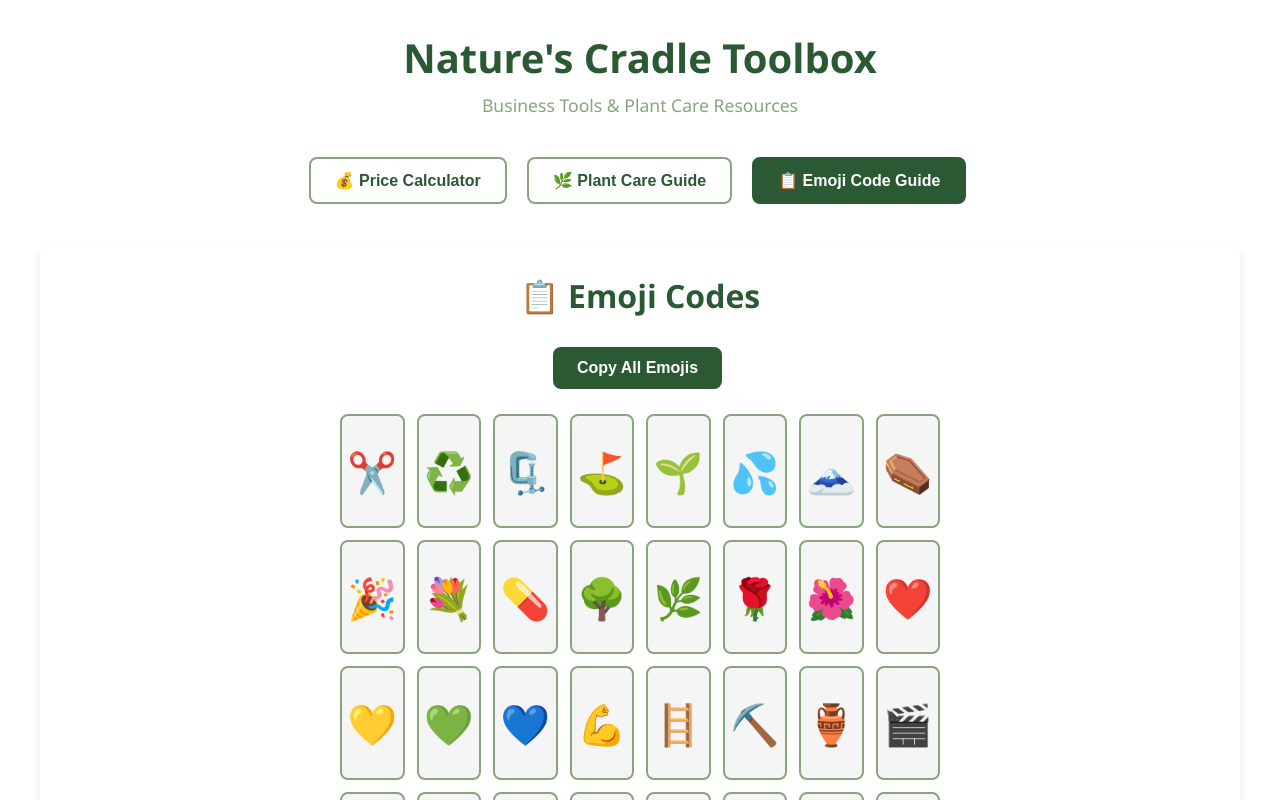
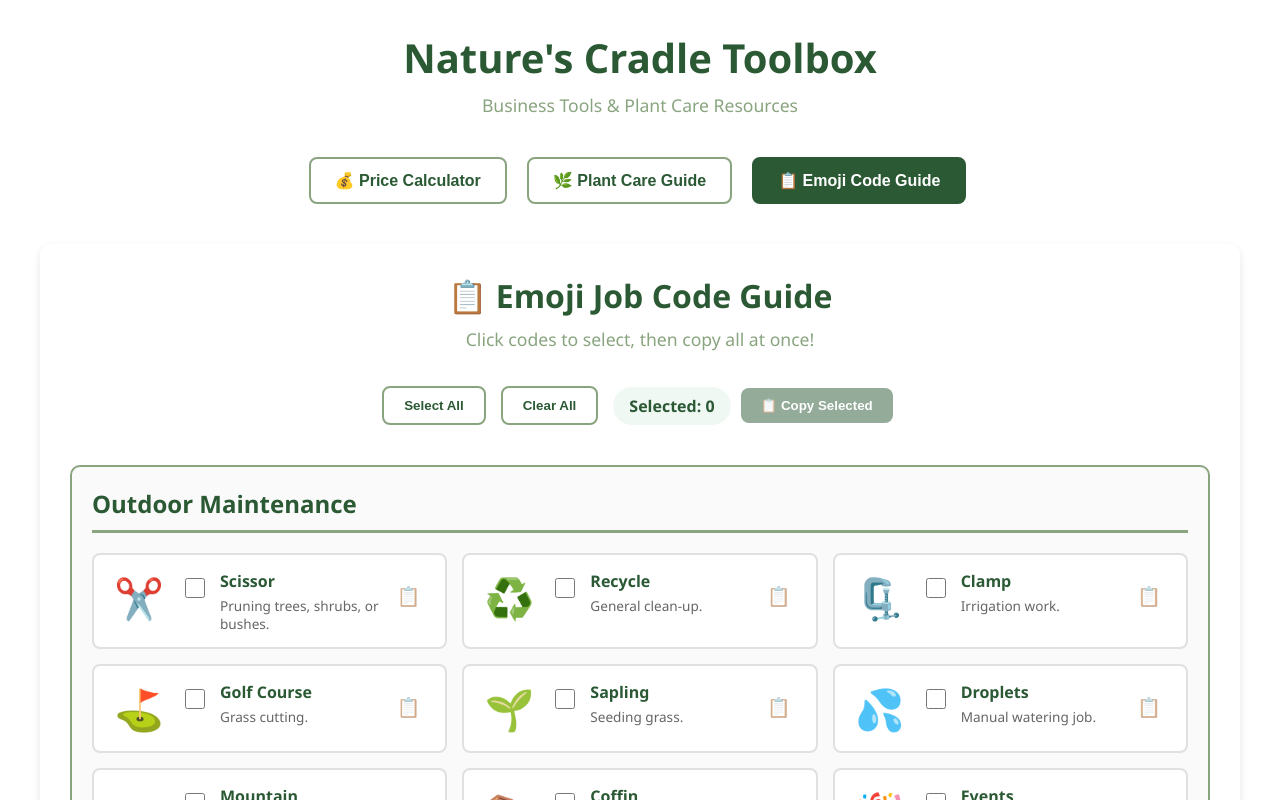
Before and after one commit to verrucosity/my-price-calculator-app, a React (Create React App) app: page / in a window 1280 px wide. Both pictures are taken after a click on the button "📋 Emoji Code Guide". Shown: the top 800 px of the page. Built offline with nearby package versions, Linux system fonts and the light colour scheme.

Commit message:
Revert "Simplify Emoji Code Guide to just emojis - clean quick reference"
This reverts commit f7d537a7982fb420d1e857d843a0abbe77a78dc9.

```diff
--- a/src/App.css
+++ b/src/App.css
@@ -349,84 +349,187 @@ button:hover {
 }
 
 /* Emoji Code Guide Styles */
-.emoji-quick-guide {
+.emoji-code-container {
   background: white;
   padding: 30px;
   border-radius: 10px;
   box-shadow: 0 4px 8px rgba(0,0,0,0.1);
-  text-align: center;
 }
 
-.emoji-quick-guide h1 {
+.emoji-code-container h1 {
   color: #2a5934;
-  margin: 0 0 20px 0;
+  text-align: center;
+  margin: 0 0 10px 0;
   font-size: 2em;
 }
 
-.copy-all {
-  padding: 12px 24px;
+.emoji-code-container .subtitle {
+  text-align: center;
+  color: #89a47f;
+  margin: 0 0 25px 0;
+  font-size: 1.1em;
+}
+
+.code-controls {
+  display: flex;
+  flex-wrap: wrap;
+  gap: 10px;
+  justify-content: center;
+  margin-bottom: 30px;
+  align-items: center;
+}
+
+.control-btn {
+  padding: 10px 20px;
+  border: 2px solid #89a47f;
+  background: white;
+  color: #2a5934;
+  border-radius: 8px;
+  cursor: pointer;
+  transition: all 0.3s ease;
+  font-weight: 600;
+}
+
+.control-btn:hover {
+  background-color: #f0f8f3;
+  transform: translateY(-2px);
+}
+
+.copy-all-btn {
+  padding: 10px 20px;
   background-color: #2a5934;
   color: white;
   border: none;
   border-radius: 8px;
   cursor: pointer;
   font-weight: 600;
-  font-size: 1em;
   transition: all 0.3s ease;
-  margin-bottom: 25px;
 }
 
-.copy-all:hover {
+.copy-all-btn:hover:not(:disabled) {
   background-color: #3e6f50;
   transform: translateY(-2px);
   box-shadow: 0 4px 8px rgba(0,0,0,0.2);
 }
 
-.emoji-grid {
-  display: grid;
-  grid-template-columns: repeat(auto-fit, minmax(60px, 1fr));
-  gap: 12px;
-  max-width: 600px;
-  margin: 0 auto;
+.copy-all-btn:disabled {
+  opacity: 0.5;
+  cursor: not-allowed;
 }
 
-.emoji-box {
-  background-color: #f5f5f5;
+.selected-count {
+  color: #2a5934;
+  font-weight: 600;
+  padding: 0 10px;
+  background-color: #f0f8f3;
+  border-radius: 20px;
+  padding: 8px 16px;
+}
+
+.codes-sections {
+  display: flex;
+  flex-direction: column;
+  gap: 30px;
+}
+
+.code-section {
   border: 2px solid #89a47f;
+  border-radius: 10px;
+  padding: 20px;
+  background-color: #fafafa;
+}
+
+.code-section h2 {
+  margin: 0 0 20px 0;
+  color: #2a5934;
+  font-size: 1.5em;
+  border-bottom: 3px solid #89a47f;
+  padding-bottom: 10px;
+}
+
+.codes-grid {
+  display: grid;
+  grid-template-columns: repeat(auto-fill, minmax(280px, 1fr));
+  gap: 15px;
+}
+
+.code-item {
+  background: white;
+  border: 2px solid #e0e0e0;
   border-radius: 8px;
   padding: 15px;
-  font-size: 2.5em;
+  display: flex;
+  gap: 12px;
+  align-items: flex-start;
   cursor: pointer;
   transition: all 0.3s ease;
+  position: relative;
+}
+
+.code-item:hover {
+  border-color: #2a5934;
+  box-shadow: 0 4px 8px rgba(42, 89, 52, 0.15);
+  transform: translateY(-2px);
+}
+
+.code-item.selected {
+  background-color: #f0f8f3;
+  border-color: #2a5934;
+  box-shadow: 0 4px 12px rgba(42, 89, 52, 0.2);
+}
+
+.code-emoji {
+  font-size: 2.5em;
+  min-width: 60px;
   display: flex;
   align-items: center;
   justify-content: center;
-  min-height: 80px;
 }
 
-.emoji-box:hover {
-  background-color: #f0f8f3;
-  border-color: #2a5934;
-  transform: scale(1.1);
-  box-shadow: 0 4px 12px rgba(42, 89, 52, 0.2);
+.code-checkbox {
+  display: flex;
+  align-items: center;
+  margin-top: 5px;
 }
 
-.emoji-box.copied {
-  background-color: #c8e6c9;
-  border-color: #2a5934;
-  animation: copyPulse 0.5s ease-out;
+.code-checkbox input[type="checkbox"] {
+  width: 20px;
+  height: 20px;
+  cursor: pointer;
+  accent-color: #2a5934;
 }
 
-@keyframes copyPulse {
-  0% {
-    transform: scale(1.1);
-  }
-  50% {
-    transform: scale(1.15);
-  }
-  100% {
-    transform: scale(1);
-  }
+.code-content {
+  flex: 1;
+}
+
+.code-name {
+  font-weight: 600;
+  color: #2a5934;
+  font-size: 1em;
+  margin-bottom: 5px;
+}
+
+.code-description {
+  color: #666;
+  font-size: 0.85em;
+  line-height: 1.3;
+}
+
+.copy-btn {
+  background: none;
+  border: none;
+  font-size: 1.2em;
+  cursor: pointer;
+  opacity: 0.6;
+  transition: all 0.3s ease;
+  padding: 5px;
+  border-radius: 5px;
+}
+
+.copy-btn:hover {
+  opacity: 1;
+  background-color: #f0f8f3;
 }
 
 /* Responsive Design */
@@ -453,13 +556,12 @@ button:hover {
   }
 
   .plant-care-container,
-  .emoji-code-container,
   .price-calculator-container {
     padding: 20px;
   }
 
   .plant-care-container,
-  .emoji-quick-guide {
+  .emoji-code-container {
     padding: 20px;
   }
 
@@ -468,7 +570,7 @@ button:hover {
   }
 
   .codes-grid {
-    grid-template-columns: repeat(auto-fit, minmax(50px, 1fr));
+    grid-template-columns: 1fr;
   }
 
   .plant-header {
@@ -503,17 +605,27 @@ button:hover {
     width: 100%;
   }
 
-  .emoji-grid {
-    grid-template-columns: repeat(auto-fit, minmax(50px, 1fr));
+  .code-controls {
+    flex-direction: column;
   }
 
-  .emoji-box {
-    font-size: 2em;
-    min-height: 60px;
-    padding: 10px;
+  .control-btn,
+  .copy-all-btn {
+    width: 100%;
   }
 
-  .copy-all {
+  .codes-grid {
+    grid-template-columns: 1fr;
+  }
+
+  .code-item {
+    flex-direction: column;
+    align-items: center;
+    text-align: center;
+  }
+
+  .code-emoji {
+    font-size: 3em;
     width: 100%;
   }
 }
--- a/src/EmojiCodeGuide.js
+++ b/src/EmojiCodeGuide.js
@@ -1,51 +1,174 @@
 import React, { useState } from 'react';
 
 const EmojiCodeGuide = () => {
-    const [copied, setCopied] = useState('');
+    const [selectedCodes, setSelectedCodes] = useState({});
+    const [copied, setCopied] = useState(false);
 
-    const emojiCodes = [
-        // Outdoor Maintenance
-        '✂️', '♻️', '🗜️', '⛳', '🌱', '💦', '🗻', '⚰️', '🎉',
-        // Soil & Planting
-        '💐', '💊', '🌳', '🌿', '🌹', '🌺', '❤️', '💛', '💚', '💙',
-        // Equipment/Material
-        '💪', '🪜', '⛏️', '🏺',
-        // Diagnostics
-        '🎬', '📦', '⏰', '🔥', '🔧', '🔭', '🛏️',
-        // Holiday & Seasonal
-        '🎄', '🎀', '💡', '❇️', '➿', '♨️', '🪚',
-        // Billing
-        '✅', '💰', '💵', '🏛️', '❌'
-    ];
-
-    const copyEmoji = (emoji) => {
-        navigator.clipboard.writeText(emoji);
-        setCopied(emoji);
-        setTimeout(() => setCopied(''), 1500);
+    const codeCategories = {
+        'Outdoor Maintenance': [
+            { emoji: '✂️', name: 'Scissor', description: 'Pruning trees, shrubs, or bushes.' },
+            { emoji: '♻️', name: 'Recycle', description: 'General clean-up.' },
+            { emoji: '🗜️', name: 'Clamp', description: 'Irrigation work.' },
+            { emoji: '⛳', name: 'Golf Course', description: 'Grass cutting.' },
+            { emoji: '🌱', name: 'Sapling', description: 'Seeding grass.' },
+            { emoji: '💦', name: 'Droplets', description: 'Manual watering job.' },
+            { emoji: '🗻', name: 'Mountain', description: 'Masonry or stone work.' },
+            { emoji: '⚰️', name: 'Coffin', description: 'Cemetery job.' },
+            { emoji: '🎉', name: 'Events', description: 'Farm animals, butterfly release, planting class, lectures.' }
+        ],
+        'Soil & Planting': [
+            { emoji: '💐', name: 'Arrangement', description: 'Planting in pots, tubs, hanging baskets, or ground containers.' },
+            { emoji: '💊', name: 'Fertilizer', description: 'Applying nutrients (Holly-tone, Lawn food, etc.).' },
+            { emoji: '🌳', name: 'Tree', description: 'Tree planting.' },
+            { emoji: '🌿', name: 'Leaf Sprig', description: 'Shrub-related jobs.' },
+            { emoji: '🌹', name: 'Perennial', description: 'Perennial planting.' },
+            { emoji: '🌺', name: 'Hibiscus', description: 'Annual planting.' },
+            { emoji: '❤️', name: 'Red Heart', description: 'Compost.' },
+            { emoji: '💛', name: 'Yellow', description: 'Top Soil.' },
+            { emoji: '💚', name: 'Green', description: 'Mulch.' },
+            { emoji: '💙', name: 'Blue', description: 'Compost and Top Soil mix.' }
+        ],
+        'Equipment/Material Needed': [
+            { emoji: '💪', name: 'Heavy Labor', description: 'Demanding tasks and high-intensity stacking.' },
+            { emoji: '🪜', name: 'Ladder Required', description: 'Tasks requiring high-reach equipment.' },
+            { emoji: '⛏️', name: 'Pickaxe', description: 'Special tools needed (Aerator, de-thatcher, big mower).' },
+            { emoji: '🏺', name: 'Urn', description: 'Pots and window boxes.' }
+        ],
+        'Diagnostics Specifications': [
+            { emoji: '🎬', name: 'Clapper Board', description: 'Job roll over.' },
+            { emoji: '📦', name: 'Delivery', description: 'Transporting items directly to your specified destination.' },
+            { emoji: '⏰', name: 'Alarm Clock', description: 'Strict Appointment – Must be there at the exact time.' },
+            { emoji: '🔥', name: 'Fire', description: 'Urgent/Rush – Must be completed within 24 hours.' },
+            { emoji: '🔧', name: 'Fix & Repair', description: 'Troubleshooting and functional repairs.' },
+            { emoji: '🔭', name: 'Telescope', description: 'Survey or Consultation (Designer/Foreman visit).' },
+            { emoji: '🛏️', name: 'Bed', description: 'Indoor job (Inside home or business).' }
+        ],
+        'Holiday & Seasonal': [
+            { emoji: '🎄', name: 'Christmas Tree', description: 'Full service (setup, stand, design).' },
+            { emoji: '🎀', name: 'Décor & Ribbons', description: 'Custom bows and finishing touches.' },
+            { emoji: '💡', name: 'Lighting', description: 'Installation and bulb troubleshooting.' },
+            { emoji: '❇️', name: 'Wreath', description: 'Expert hanging and styling.' },
+            { emoji: '➿', name: 'Double Curly', description: 'Garland installation.' },
+            { emoji: '♨️', name: 'Firewood Service', description: 'Delivery and/or stacking.' },
+            { emoji: '🪚', name: 'Saw', description: 'Wood work.' }
+        ],
+        'Billing': [
+            { emoji: '✅', name: 'Green Check Mark', description: 'Job or task is done; though the work might be complete, it might still need to be billed (🏛️ AR account) or Paid (💰 cash, check or credit card).' },
+            { emoji: '💰', name: 'Money Bag', description: 'Paid.' },
+            { emoji: '💵', name: 'Cash', description: 'Deposit received for order.' },
+            { emoji: '🏛️', name: 'Classical Building', description: '(House Account) Billed to AR.' },
+            { emoji: '❌', name: 'Cross Mark', description: 'Cancelled job/event.' }
+        ]
     };
 
-    const copyAll = () => {
-        const allEmojis = emojiCodes.join(' ');
-        navigator.clipboard.writeText(allEmojis);
-        setCopied('all');
-        setTimeout(() => setCopied(''), 1500);
+    const toggleCode = (category, index) => {
+        const key = `${category}-${index}`;
+        setSelectedCodes(prev => ({
+            ...prev,
+            [key]: !prev[key]
+        }));
     };
 
+    const copySelectedCodes = () => {
+        let textToCopy = '';
+        Object.entries(codeCategories).forEach(([category, codes]) => {
+            codes.forEach((code, index) => {
+                const key = `${category}-${index}`;
+                if (selectedCodes[key]) {
+                    textToCopy += `${code.emoji} ${code.name}: ${code.description}\n`;
+                }
+            });
+        });
+
+        if (textToCopy) {
+            navigator.clipboard.writeText(textToCopy);
+            setCopied(true);
+            setTimeout(() => setCopied(false), 2000);
+        }
+    };
+
+    const copySingleCode = (emoji, name, description) => {
+        const text = `${emoji} ${name}: ${description}`;
+        navigator.clipboard.writeText(text);
+        setCopied(true);
+        setTimeout(() => setCopied(false), 1500);
+    };
+
+    const selectAll = () => {
+        const newSelected = {};
+        Object.entries(codeCategories).forEach(([category, codes]) => {
+            codes.forEach((_, index) => {
+                newSelected[`${category}-${index}`] = true;
+            });
+        });
+        setSelectedCodes(newSelected);
+    };
+
+    const clearAll = () => {
+        setSelectedCodes({});
+    };
+
+    const selectedCount = Object.values(selectedCodes).filter(Boolean).length;
+
     return (
-        <div className="emoji-quick-guide">
-            <h1>📋 Emoji Codes</h1>
-            <button onClick={copyAll} className="copy-all">
-                {copied === 'all' ? '✓ Copied All!' : 'Copy All Emojis'}
-            </button>
-            <div className="emoji-grid">
-                {emojiCodes.map((emoji, index) => (
-                    <div
-                        key={index}
-                        className={`emoji-box ${copied === emoji ? 'copied' : ''}`}
-                        onClick={() => copyEmoji(emoji)}
-                        title="Click to copy"
-                    >
-                        {emoji}
+        <div className="emoji-code-container">
+            <h1>📋 Emoji Job Code Guide</h1>
+            <p className="subtitle">Click codes to select, then copy all at once!</p>
+
+            <div className="code-controls">
+                <button onClick={selectAll} className="control-btn">Select All</button>
+                <button onClick={clearAll} className="control-btn">Clear All</button>
+                <span className="selected-count">Selected: {selectedCount}</span>
+                <button
+                    onClick={copySelectedCodes}
+                    className="copy-all-btn"
+                    disabled={selectedCount === 0}
+                >
+                    {copied ? '✓ Copied!' : '📋 Copy Selected'}
+                </button>
+            </div>
+
+            <div className="codes-sections">
+                {Object.entries(codeCategories).map(([category, codes]) => (
+                    <div key={category} className="code-section">
+                        <h2>{category}</h2>
+                        <div className="codes-grid">
+                            {codes.map((code, index) => {
+                                const key = `${category}-${index}`;
+                                const isSelected = selectedCodes[key];
+
+                                return (
+                                    <div
+                                        key={key}
+                                        className={`code-item ${isSelected ? 'selected' : ''}`}
+                                        onClick={() => toggleCode(category, index)}
+                                    >
+                                        <div className="code-emoji">{code.emoji}</div>
+                                        <div className="code-checkbox">
+                                            <input
+                                                type="checkbox"
+                                                checked={isSelected}
+                                                onChange={() => {}}
+                                            />
+                                        </div>
+                                        <div className="code-content">
+                                            <div className="code-name">{code.name}</div>
+                                            <div className="code-description">{code.description}</div>
+                                        </div>
+                                        <button
+                                            className="copy-btn"
+                                            onClick={(e) => {
+                                                e.stopPropagation();
+                                                copySingleCode(code.emoji, code.name, code.description);
+                                            }}
+                                            title="Copy this code"
+                                        >
+                                            📋
+                                        </button>
+                                    </div>
+                                );
+                            })}
+                        </div>
                     </div>
                 ))}
             </div>
```
